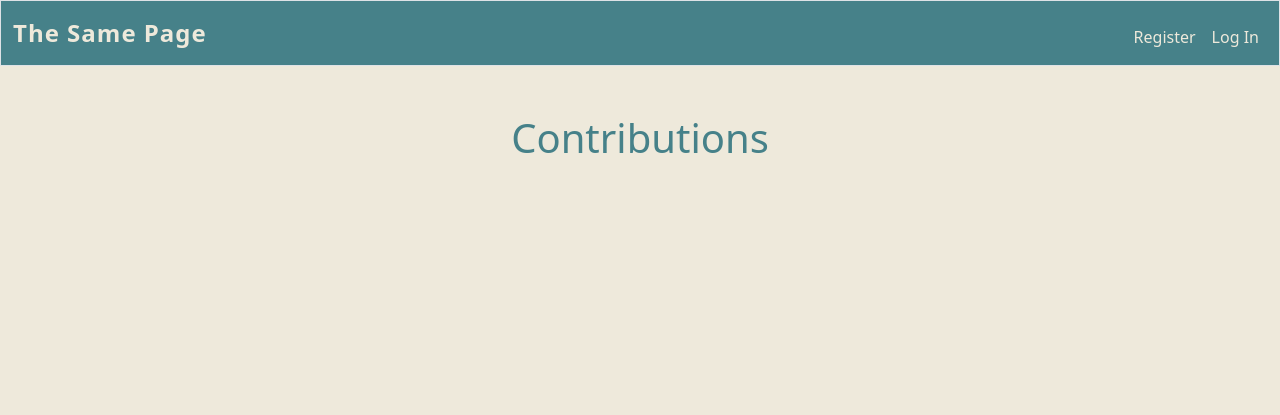
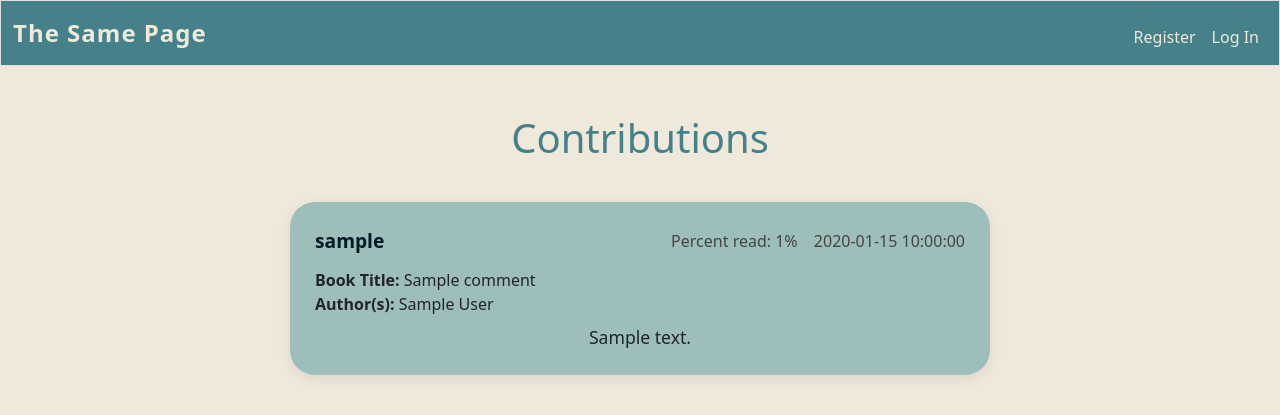
Before and after one commit to wanjunz/TheSamePage, a Flask app: template templates/contributions.html in a window 1280 px wide. Shown: the top 415 px of the page. Run offline with Flask 3, Linux system fonts and the light colour scheme; the template is opened without the code that fills it: most values are stand-ins (such as "Sample title", 1, 10 or a date in 2020).

Commit message:
contributions page and styling

```diff
--- a/static/styles.css
+++ b/static/styles.css
@@ -44,7 +44,7 @@ nav.navbar {
 
 /* Hover state */
 .navbar-nav .nav-link:hover {
-    color: var(--dark-teal); /* TODO need to change this so it doesnt blend into background */
+    color: var(--medium-teal);
     border-radius: 6px;
 }
 
@@ -92,8 +92,89 @@ body {
     border-color: var(--dark-teal);
 }
 
-/* styling for comment boxes */
+/* styling for comments */
 
+/* comment box in forum.html */
 textarea{
     width: 80vw;
 }
+
+/* h4 is used to display username for each comment */
+h4 {
+    color: #333;
+    text-align: left;
+}
+
+/* h5 is used to display the percent read & timestamp for each comment */
+h5 {
+    color: #666;
+    text-align: right;
+    font-size: 10px;
+}
+
+/* style for search box */
+.search-container {
+    display: flex;
+    align-items: center;
+    padding: 5px;
+}
+
+.search-container input {
+    padding: 5px;
+    flex-grow: 1;
+    margin-top: 12px;
+}
+
+.search-icon {
+    margin-right: 8px; /* Space between input and icon */
+    color: #555;
+    cursor: pointer;
+    float: left;
+}
+
+/* style for comments */
+
+.comment-box {
+    background: var(--light-teal);
+    padding: 25px;
+    border-radius: 25px;
+    box-shadow: 0 4px 14px rgba(0,0,0,0.08);
+    margin: 40px auto;      /* centers the box */
+    max-width: 700px;
+}
+
+.comment-header {
+    display: flex;
+    justify-content: space-between;
+    align-items: center;
+    margin-bottom: 12px;
+    font-weight: 600;
+}
+
+.comment-right {
+    text-align: right;
+    white-space: nowrap; /* keeps percent + date on same line */
+    font-weight: 400;
+    color: #444;
+}
+
+.comment-percent,
+.comment-date {
+    display: inline-block;
+    margin-left: 12px; /* spacing between them */
+}
+
+.comment-text {
+    text-align: center;
+    font-size: 1.1rem;
+    margin-top: 8px;
+}
+.comment-username {
+    font-size: 1.2rem;
+    font-weight: 700;
+    color: var(--dark);
+}
+
+.comment-book {
+    text-align: left;
+}
--- a/templates/contributions.html
+++ b/templates/contributions.html
@@ -1,9 +1,39 @@
 {% extends "layout.html" %}
 
 {% block title %}
-    Search
+    Contributions
 {% endblock %}
 
 {% block main %}
     <h1>Contributions</h1>
+    <!-- display user's past comments -->
+    <!-- comments_info structure is a list of these dicts {"username", "comment", "date", "percent","title", "author"}
+-->
+    {% for comment in comments_info %}
+    <div class = comment-box>
+        <div class = comment-header>
+            <div class="comment-username">
+                {{comment['username']}}
+            </div>
+            <div class="comment-right">
+                <span class="comment-percent">Percent read: {{comment['percent']}}%</span>
+                <span class="comment-date">{{comment['date']}}</span>
+            </div>
+        </div>
+        <div class = "comment-book">
+            <div>
+                <b>Book Title:</b> {{comment['title']}}
+            </div>
+            <div>
+                <b>Author(s):</b> {{comment['author']}}
+            </div>
+
+        </div>
+
+        <div class = "comment-text">
+            {{comment['comment']}}
+        </div>
+    </div>
+
+    {% endfor %}
 {% endblock %}
```
Also changed, not shown: templates/forum.html (+34 -2 lines), 2 other files.
